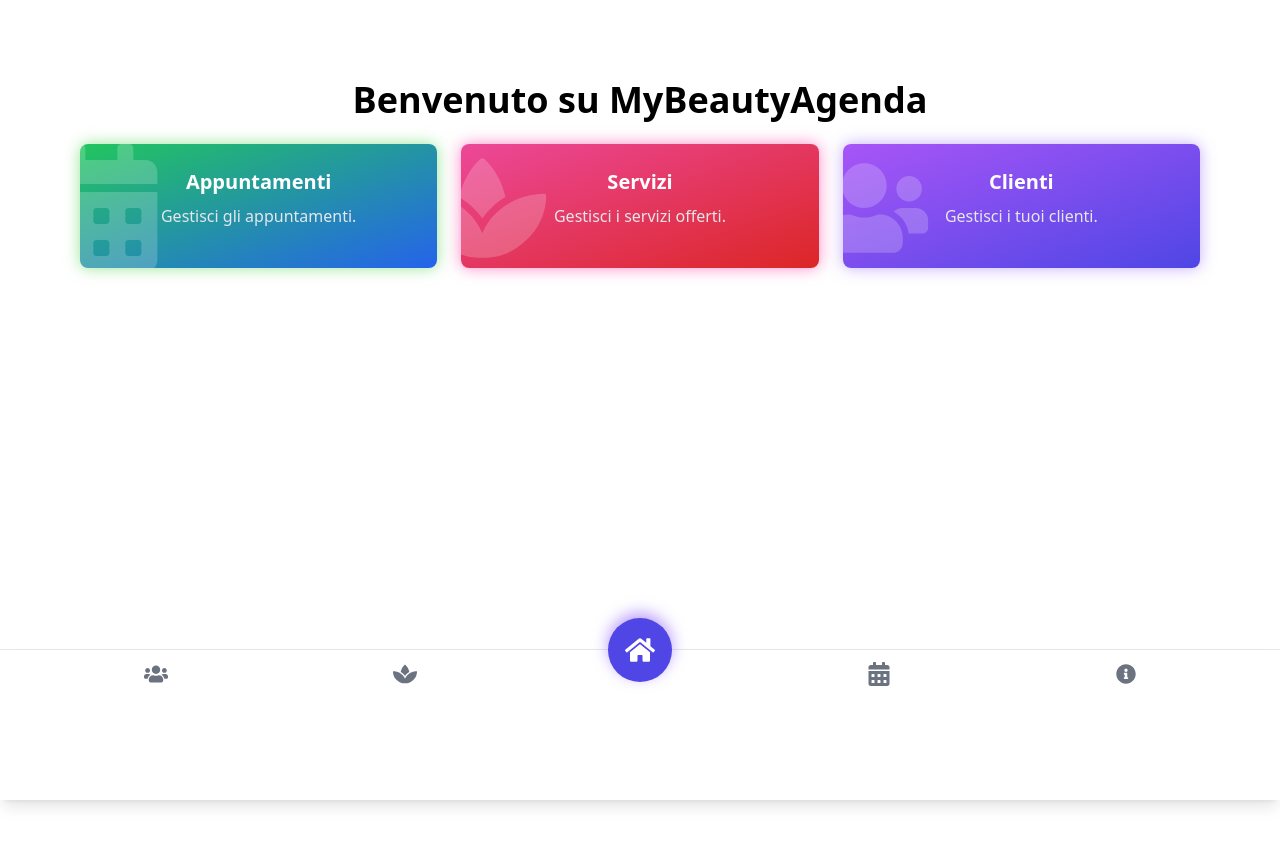
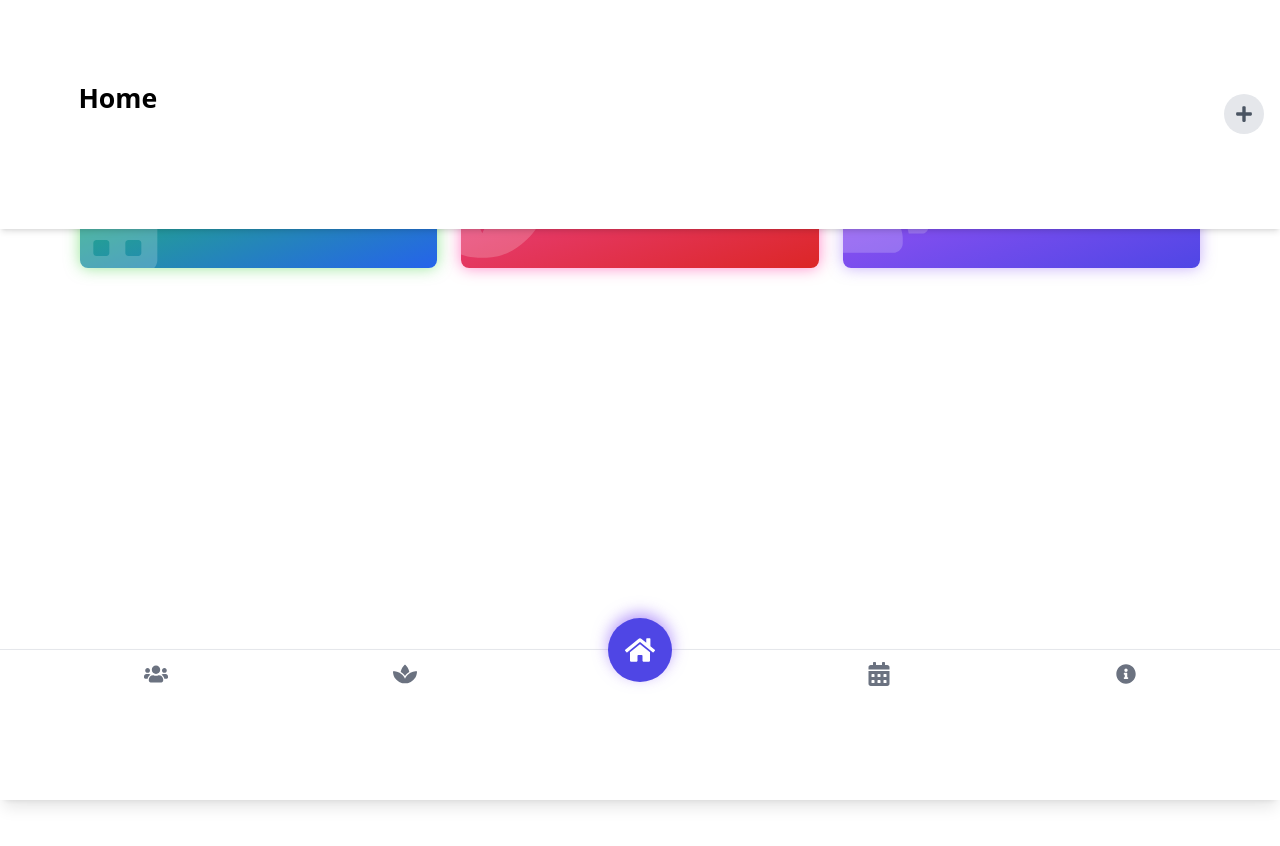
Before and after one commit to shosa/Next_MyBeautyApp, a Next.js app: page / in a window 1280 px wide. Shown: the top 846 px of the page. Built offline with nearby package versions, Linux system fonts and the light colour scheme.

Commit message:
Aggiunta componente TOOLBAR

```diff
--- a/app/clientsList/page.tsx
+++ b/app/clientsList/page.tsx
@@ -1,6 +1,7 @@
 // app/clientsList/page.tsx
 'use client';
 import { useEffect, useState } from 'react';
+import { FaPhone, FaWhatsapp } from 'react-icons/fa'; // Import delle icone di telefono e WhatsApp
 
 interface Client {
   id: number;
@@ -13,22 +14,63 @@ export default function ClientsList() {
 
   useEffect(() => {
     const fetchClients = async () => {
-      const response = await fetch('/clientsList/api');
-      const data = await response.json();
-      setClients(data);
+      try {
+        const response = await fetch('/clientsList/api');
+        if (response.ok) {
+          const data = await response.json();
+          setClients(data);
+        } else {
+          console.error('Failed to fetch clients');
+        }
+      } catch (error) {
+        console.error('Error fetching clients:', error);
+      }
     };
 
     fetchClients();
   }, []);
+
+  const handleCall = (phone: string | null) => {
+    if (phone) {
+      window.location.href = `tel:${phone}`;
+    }
+  };
+
+  const handleWhatsApp = (phone: string | null) => {
+    if (phone) {
+      // Assuming WhatsApp API can be opened with a link like this (check WhatsApp API documentation)
+      window.open(`https://api.whatsapp.com/send?phone=${phone}`);
+    }
+  };
 
   return (
     <main className="p-4">
       <h1 className="text-2xl font-bold mb-4">Rubrica Clienti</h1>
       <ul className="space-y-4">
         {clients.map(client => (
-          <li key={client.id} className="p-4 bg-white shadow rounded-md">
-            <h2 className="text-lg font-semibold">{client.name}</h2>
-            <p className="text-gray-600">{client.phone || 'Nessun numero di telefono'}</p>
+          <li key={client.id} className="p-4 bg-white shadow rounded-md flex justify-between items-center">
+            <div>
+              <h2 className="text-lg font-semibold">{client.name}</h2>
+              <p className="text-gray-600">{client.phone || 'Nessun numero di telefono'}</p>
+            </div>
+            <div className="flex items-center space-x-4">
+              {client.phone && (
+                <button
+                  className="flex items-center justify-center w-10 h-10 bg-blue-500 rounded-full hover:bg-blue-600 focus:outline-none"
+                  onClick={() => handleCall(client.phone)}
+                >
+                  <FaPhone className="text-white text-xl" />
+                </button>
+              )}
+              {client.phone && (
+                <button
+                  className="flex items-center justify-center w-10 h-10 bg-green-500 rounded-full hover:bg-green-600 focus:outline-none"
+                  onClick={() => handleWhatsApp(client.phone)}
+                >
+                  <FaWhatsapp className="text-white text-xl" />
+                </button>
+              )}
+            </div>
           </li>
         ))}
       </ul>
--- a/app/globals.css
+++ b/app/globals.css
@@ -44,3 +44,8 @@ nav {
   padding-bottom: 8%;
   box-shadow: 0px -5px 12px rgba(139, 92, 246, 0.6);
 }
+
+.pageTitle {
+  font-size: 20pt;
+  padding:5%;
+}
--- a/app/layout.tsx
+++ b/app/layout.tsx
@@ -1,5 +1,6 @@
 import './globals.css';
 import Navbar from '../components/Navbar';
+
 
 export const metadata = {
   title: 'MyBeautyApp',
@@ -9,10 +10,13 @@ export const metadata = {
 export default function RootLayout({ children }: { children: React.ReactNode }) {
   return (
     <html lang="it">
-        <link rel="manifest" href="/manifest.json" />
+      <link rel="manifest" href="/manifest.json" />
+
       <body className="flex flex-col min-h-screen">
         <main className="flex-grow">{children}</main>
+
         <Navbar />
+
       </body>
     </html>
   );
--- a/app/page.tsx
+++ b/app/page.tsx
@@ -1,4 +1,5 @@
 import Link from 'next/link';
+import Toolbar from '../components/Toolbar';
 import { FaUsers, FaSpa, FaCalendarAlt } from 'react-icons/fa';
 
 export default function Home() {
@@ -7,7 +8,7 @@ export default function Home() {
       <h1 className="text-4xl font-bold mb-6">Benvenuto su MyBeautyAgenda</h1>
 
       <div className="grid grid-cols-1 md:grid-cols-3 gap-6">
-
+      <Toolbar pageTitle='Home'/>
         {/* Card per gli Appuntamenti */}
         <Link href="/appointments">
           <div className="relative overflow-hidden rounded-lg p-6 bg-gradient-to-br from-green-500 to-blue-600 shadow-lg transform transition-transform hover:scale-105 neon-green">
--- /dev/null
+++ b/components/Toolbar.tsx
@@ -0,0 +1,45 @@
+// components/Toolbar.tsx
+'use client';
+import { useState } from 'react';
+import { FaPlus, FaCog, FaBell, FaUser } from 'react-icons/fa'; // Import delle icone
+
+interface ToolbarProps {
+  pageTitle: string;
+}
+
+const Toolbar: React.FC<ToolbarProps> = ({ pageTitle }) => {
+  const [expanded, setExpanded] = useState(false);
+
+  const toggleExpand = () => {
+    setExpanded(prevExpanded => !prevExpanded);
+  };
+
+  return (
+    <header className="fixed top-0 left-0 right-0 z-50 bg-white shadow-md p-4 flex items-center justify-between">
+      <h1 className="pageTitle font-bold">{pageTitle}</h1>
+      <div className="flex items-center space-x-4">
+        <button
+          className="flex items-center justify-center w-10 h-10 bg-gray-200 rounded-full hover:bg-gray-300 focus:outline-none"
+          onClick={toggleExpand}
+        >
+          <FaPlus className="text-gray-600 text-lg" />
+        </button>
+        {expanded && (
+          <>
+            <button className="flex items-center justify-center w-10 h-10 bg-gray-200 rounded-full hover:bg-gray-300 focus:outline-none">
+              <FaCog className="text-gray-600 text-lg" />
+            </button>
+            <button className="flex items-center justify-center w-10 h-10 bg-gray-200 rounded-full hover:bg-gray-300 focus:outline-none">
+              <FaBell className="text-gray-600 text-lg" />
+            </button>
+            <button className="flex items-center justify-center w-10 h-10 bg-gray-200 rounded-full hover:bg-gray-300 focus:outline-none">
+              <FaUser className="text-gray-600 text-lg" />
+            </button>
+          </>
+        )}
+      </div>
+    </header>
+  );
+};
+
+export default Toolbar;
```
Also changed, not shown: app/manifest.json (added).
